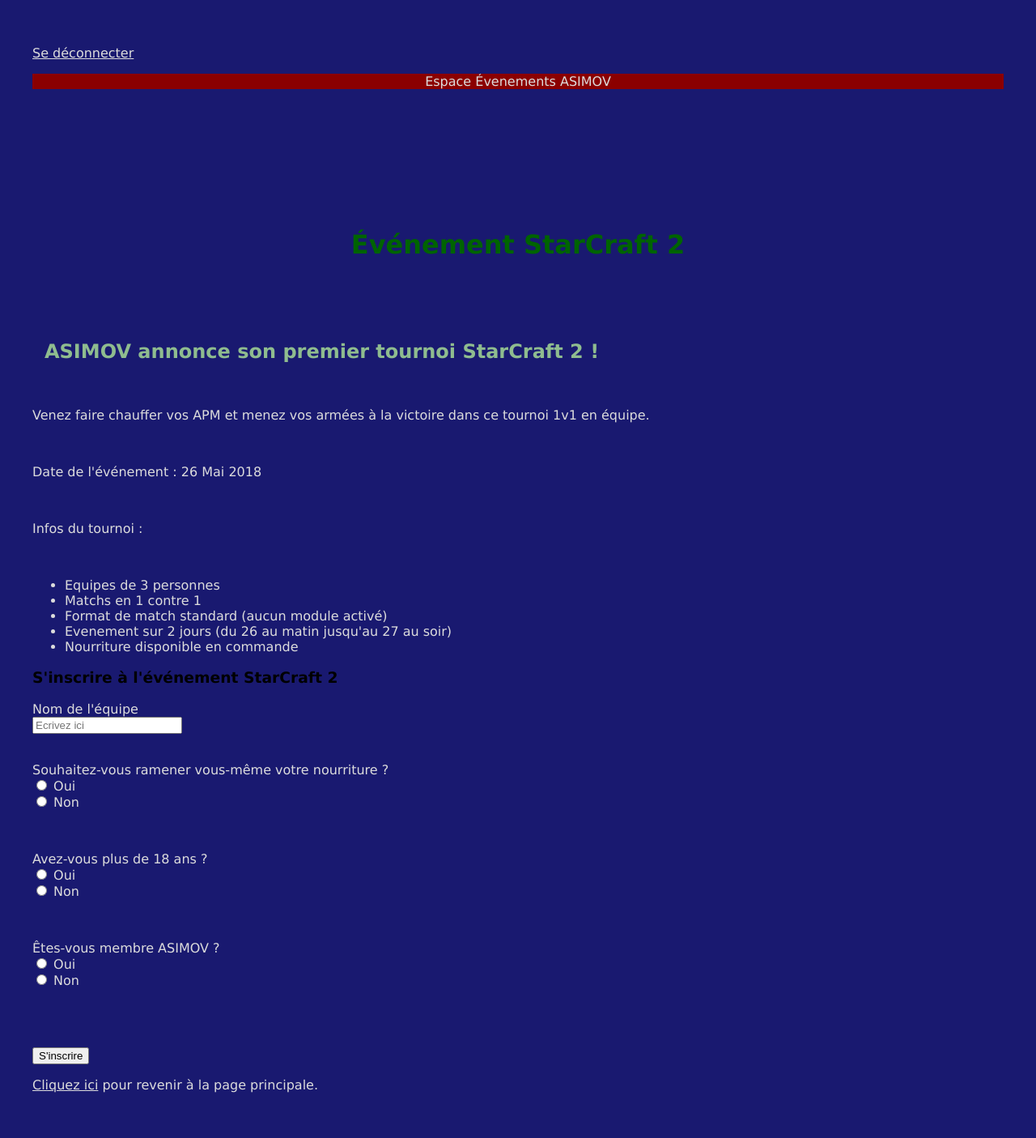
After one commit to Eldariur/Projet-Web, a PHP site: page /EVENTSC2.php in a window 1280 px wide. The commit adds this page. Shown: the whole page at 81% size. Run offline with PHP 8.4, Linux system fonts and the light colour scheme.

Commit message:
Ajout du lien vers les pages des évenements
Page événement : Infos + inscription à l'évent

```diff
--- /dev/null
+++ b/EVENTSC2.php
@@ -0,0 +1,99 @@
+<!DOCTYPE html>
+<html>
+   <head>
+
+    	<meta charset="UTF-8">
+    	<title></title>
+    	<link href="monstyle.css" rel="stylesheet" media="all">
+   </head>
+
+   <body>
+
+    <header>
+      <div class="disconnect"><p><a href="DISCONNECT.php">Se déconnecter</a></p></div>
+    </header>
+		<legend><center>Espace Évenements ASIMOV</center></legend>
+    <br/><br/><br/><br/>
+    <?php
+    session_start();
+    if(isset($_SESSION['id']) AND isset($_SESSION['name']))
+    {
+      echo 'Salut ' . $_SESSION['name'];
+    }
+    ?>
+    <br/><br/><br/><br/>
+    <h1>Événement StarCraft 2</h1>
+
+
+    <br/><br/><br/>
+    <h2>ASIMOV annonce son premier tournoi StarCraft 2 !</h2>
+    <br>
+    <p>Venez faire chauffer vos APM et menez vos armées à la victoire dans ce tournoi 1v1 en équipe.</p>
+    <br>
+    <p>Date de l'événement : 26 Mai 2018</p>
+    <br>
+    <p>Infos du tournoi :</p>
+    <br>
+    <ul>
+      <li>Equipes de 3 personnes</li>
+      <li>Matchs en 1 contre 1</li>
+      <li>Format de match standard (aucun module activé)</li>
+      <li>Evenement sur 2 jours (du 26 au matin jusqu'au 27 au soir)</li>
+      <li>Nourriture disponible en commande</li>
+
+    </ul>
+
+    <form id='Register' method="post" action="actionsc2.php">
+          <h3>S'inscrire à l'événement StarCraft 2</h3>
+
+          <div class="form-group">
+            <label class="col-lg-2 control-label">Nom de l'équipe</label>
+            <div class="col-lg-10">
+              <input type="text" class="form-control" name="equipe"
+              placeholder="Ecrivez ici">
+            </div>
+          </div><br/>
+
+
+
+            <p>
+
+                  Souhaitez-vous ramener vous-même votre nourriture ?<br />
+
+                  <input type="radio" name="nourriture" value="Oui" id="Oui" /> <label for="Oui">Oui</label><br />
+
+                  <input type="radio" name="nourriture" value="Non" id="Non" /> <label for="Non">Non</label><br />
+            </p>
+            <br>
+            <p>
+
+                  Avez-vous plus de 18 ans ?<br />
+
+                  <input type="radio" name="majeur" value="Oui" id="Oui" /> <label for="Oui">Oui</label><br />
+
+                  <input type="radio" name="majeur" value="Non" id="Non" /> <label for="Non">Non</label><br />
+            </p>
+            <br>
+            <p>
+
+                  Êtes-vous membre ASIMOV ?<br />
+
+                  <input type="radio" name="membre" value="Oui" id="Oui" /> <label for="Oui">Oui</label><br />
+
+                  <input type="radio" name="membre" value="Non" id="Non" /> <label for="Non">Non</label><br />
+            </p>
+            <br>
+
+
+
+        <br/><br/><button type="submit" name="submit" class="btn btn-primary">
+        S'inscrire </button>
+        </form>
+
+
+
+    <footer><p><a href="INDEX.php"> Cliquez ici</a> pour revenir à la page principale.</p></footer>
+
+
+   </body>
+</html>
--- a/REGISTER.php
+++ b/REGISTER.php
@@ -10,7 +10,7 @@
 
    <body>
    				<header><div class="headlog"><p><a href="LOGIN.php">Se connecter</a> </div></header>
-				<form id='Register' method="post" action="action.php">
+				<form id='Register' method="post" action="actionRegister.php">
    				<legend><center>S'inscrire sur l'espace membre ASIMOV</center></legend>
 
    				<div class="form-group">
@@ -46,7 +46,7 @@
 
             <p>
 
-                  Veuillez indiquer votre promotion :<br />
+                  Promotion :<br />
 
                   <input type="radio" name="promotion" value="L1" id="L1" /> <label for="L1">L1</label><br />
 
```
Also changed, not shown: EVENTWC3.php (added, +37 -0 lines), INDEX.php (+3 -23 lines), actionRegister.php (added, +40 -0 lines), actionsc2.php (added, +39 -0 lines), eventsc2.sql (added, +51 -0 lines).
